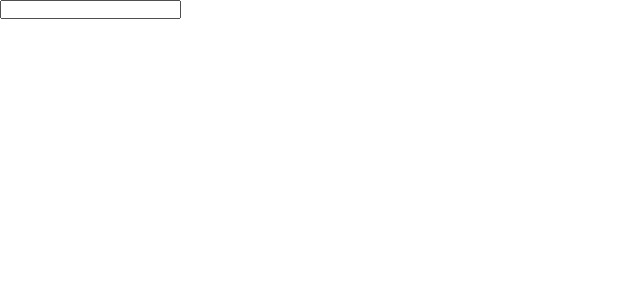
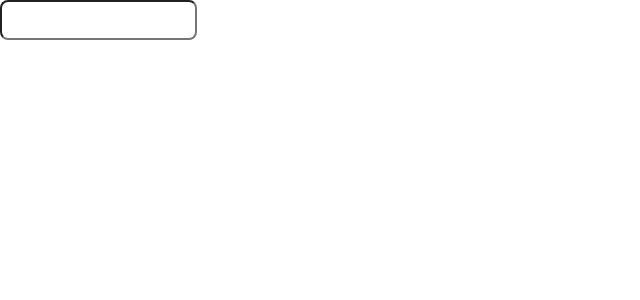
Before and after one commit to CaNeoN28/controle-farmaceutico-frontend, a Next.js app: page / in a window 1280 px wide. Shown: the top 300 px of the page, without its empty margins (0-640 px from the left). Built offline with nearby package versions, Linux system fonts and the light colour scheme.

Commit message:
Estilizando input

```diff
--- /dev/null
+++ b/src/components/Input/Input.module.scss
@@ -0,0 +1,7 @@
+.input {
+  min-height: 40px;
+  padding: 8px;
+  border-radius: 8px;
+
+  outline: none;
+}
--- a/src/components/Input/index.tsx
+++ b/src/components/Input/index.tsx
@@ -1,9 +1,17 @@
 import React from "react";
+import classNames from "classnames";
+import styles from "./Input.module.scss";
 
 interface Props extends React.ComponentPropsWithoutRef<"input"> {}
 
 export default function Input({ ...props }: Props) {
-  return <div>
-    <input type="text" {...props}/>
-  </div>;
+  const classes = classNames({
+    [styles.input]: true,
+  });
+
+  return (
+    <div>
+      <input className={classes} type="text" {...props} />
+    </div>
+  );
 }
```
